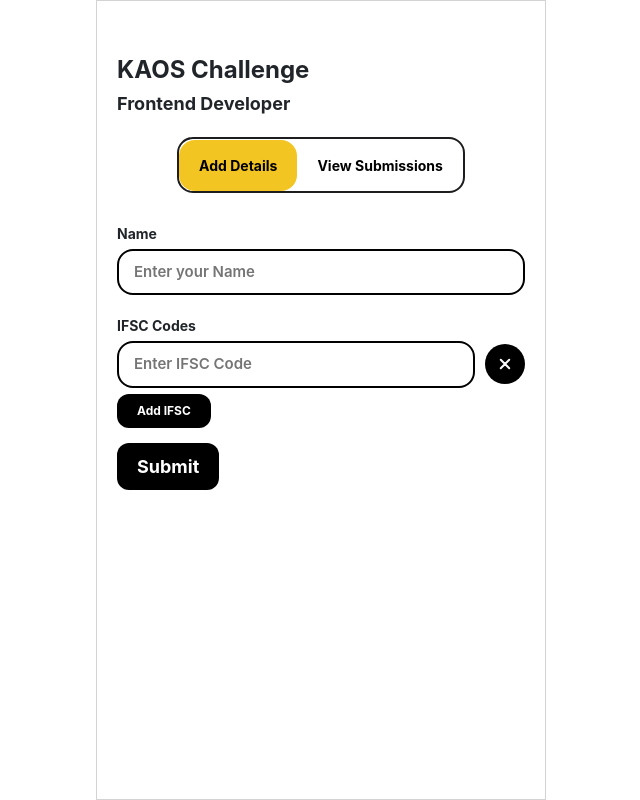
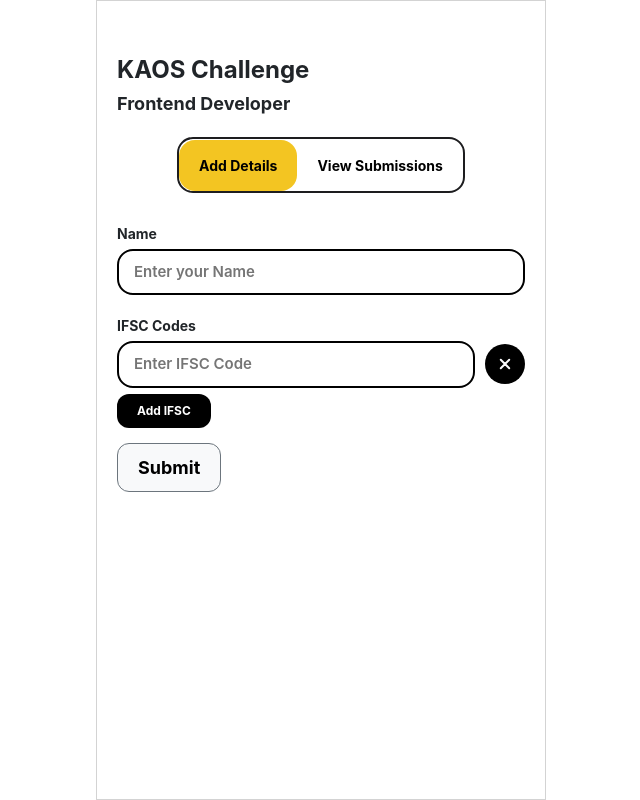
Before and after one commit to pranavmene2000/KAOS, a Next.js app: page / in a window 1280 px wide. Shown: the whole page, without its empty margins (319-959 px from the left). Built offline with nearby package versions, Linux system fonts and the light colour scheme.

Commit message:
feat: chore fixes

```diff
--- a/components/accout-form.jsx
+++ b/components/accout-form.jsx
@@ -98,16 +98,37 @@ const AccountForm = () => {
 									>
 										Add IFSC
 									</button>
-									{loading ? (
+									{!!loading ? (
 										<button
-											disabled={loading}
-											className='submit_button'
+											disabled={!!loading}
+											className='bg-light border border-secondary text-black submit_button'
 											type='submit'
 										>
-											Submitting
+											Submitting..
 										</button>
 									) : (
-										<button className='submit_button'>Submit</button>
+										<button
+											disabled={
+												values.name === "" ||
+												values.ifscs.some((ifsc) => ifsc === "")
+											}
+											className={`${
+												values.name === "" ||
+												values.ifscs.some((ifsc) => ifsc === "")
+													? "bg-light border border-secondary text-black"
+													: ""
+											} submit_button`}
+											style={{
+												cursor: "pointer",
+												cursor:
+													values.name === "" ||
+													values.ifscs.some((ifsc) => ifsc === "")
+														? "auto"
+														: "pointer",
+											}}
+										>
+											Submit
+										</button>
 									)}
 								</div>
 							)}
```
